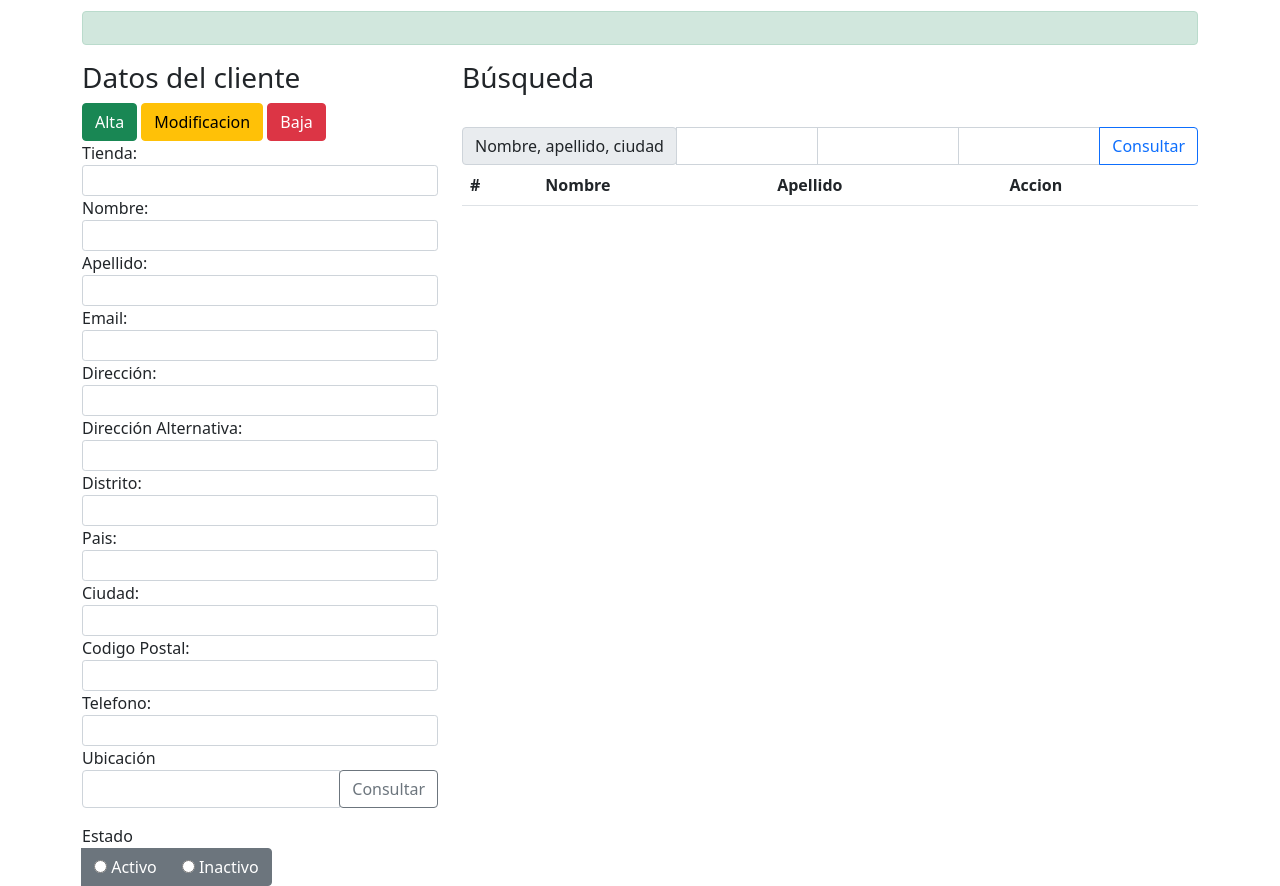
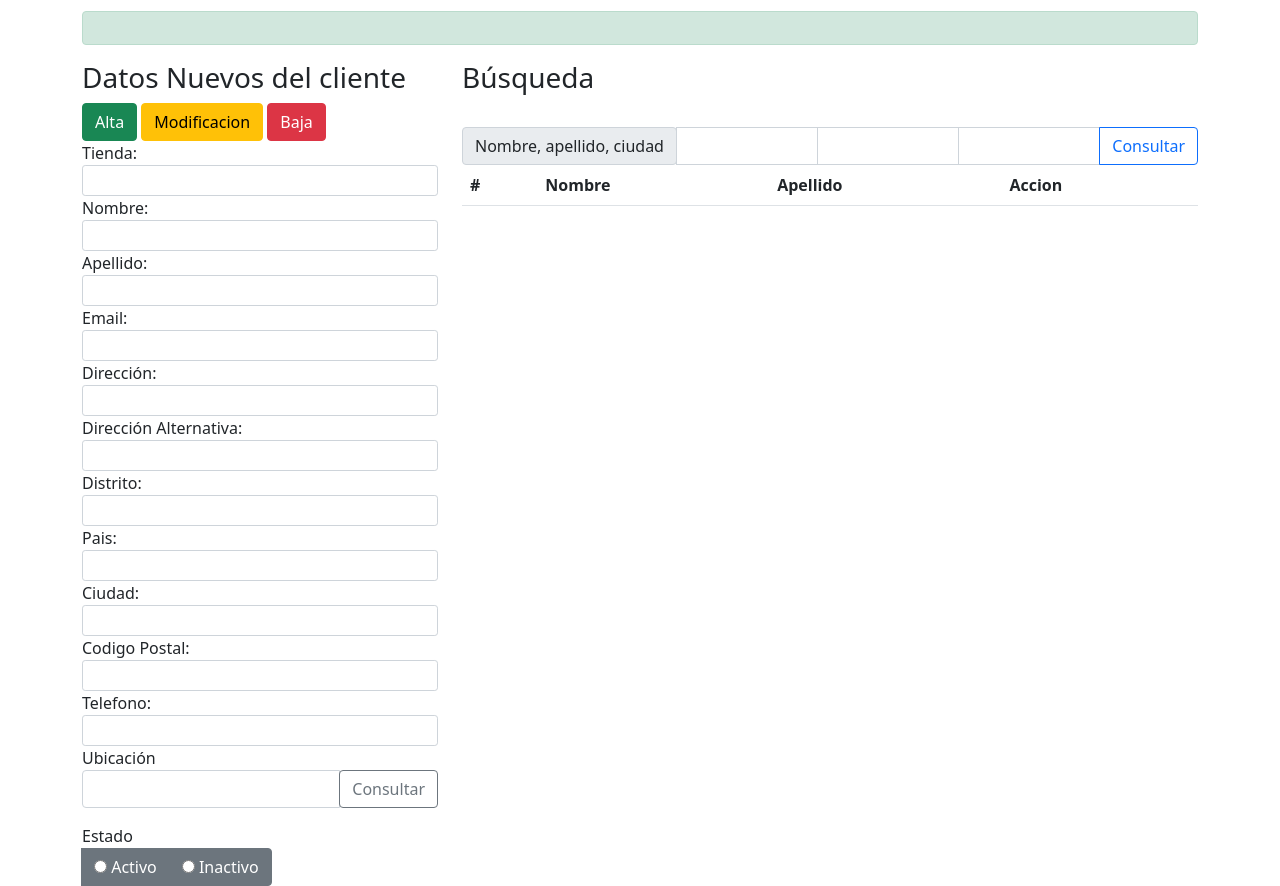
Before and after one commit to itwcanch/portalVerde, a plain HTML site: page index.html in a window 1280 px wide. Shown: the part 53-939 px from the top of the page. Drawn offline with nearby package versions, Linux system fonts and the light colour scheme; a script that the page names is missing.

Commit message:
Update index.html

```diff
--- a/index.html
+++ b/index.html
@@ -22,7 +22,7 @@
     <div  class="alert alert-success" role="alert" id="mensaje"></div>
     <div class="row">
       <div class="col-sm-4">
-        <h3>Datos del cliente</h3>
+        <h3>Datos Nuevos del cliente</h3>
         <div class="form-group">
             <input type="button" class="btn btn-success"  onclick="alta()" value="Alta"/>
             <input type="button" class="btn btn-warning"  onclick="modificacion()" value="Modificacion"/>
```
